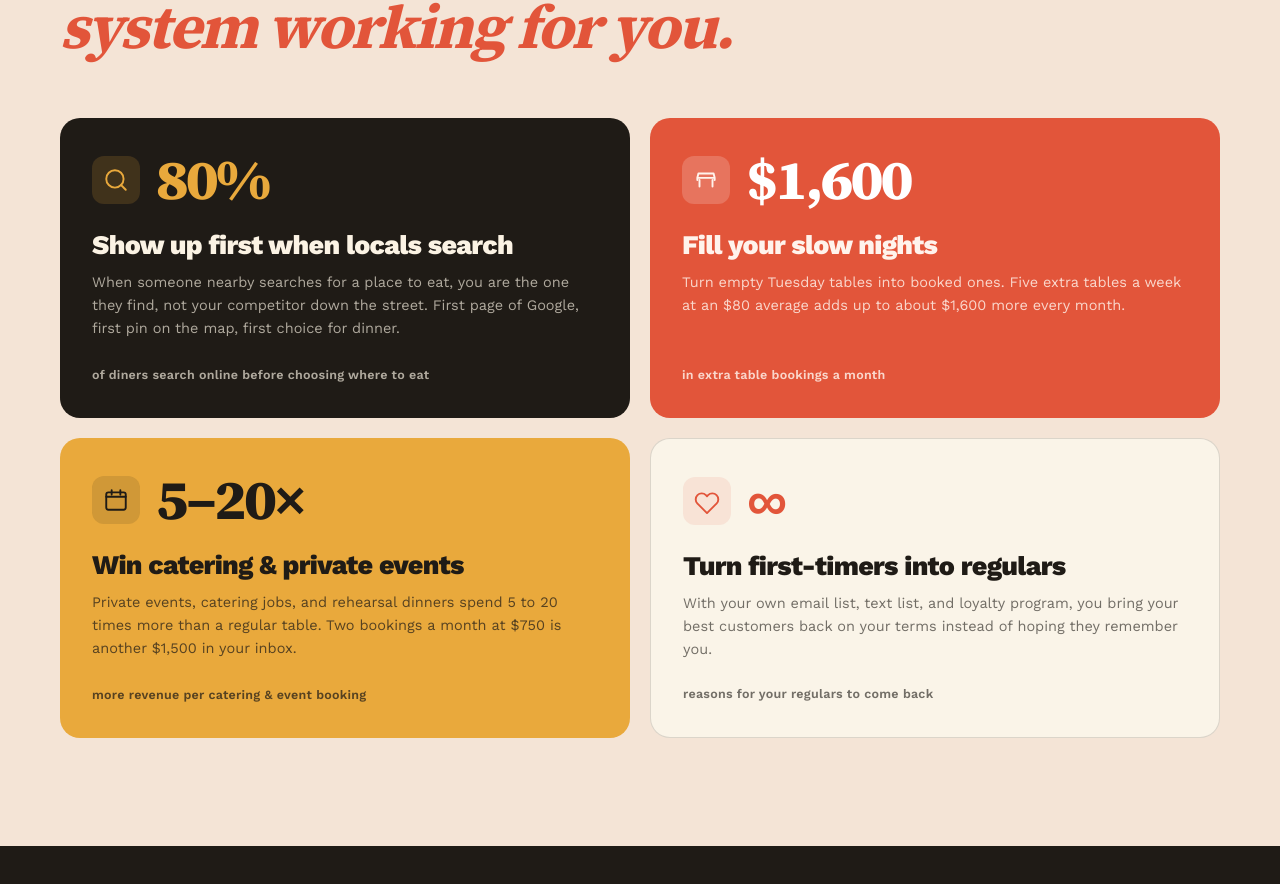
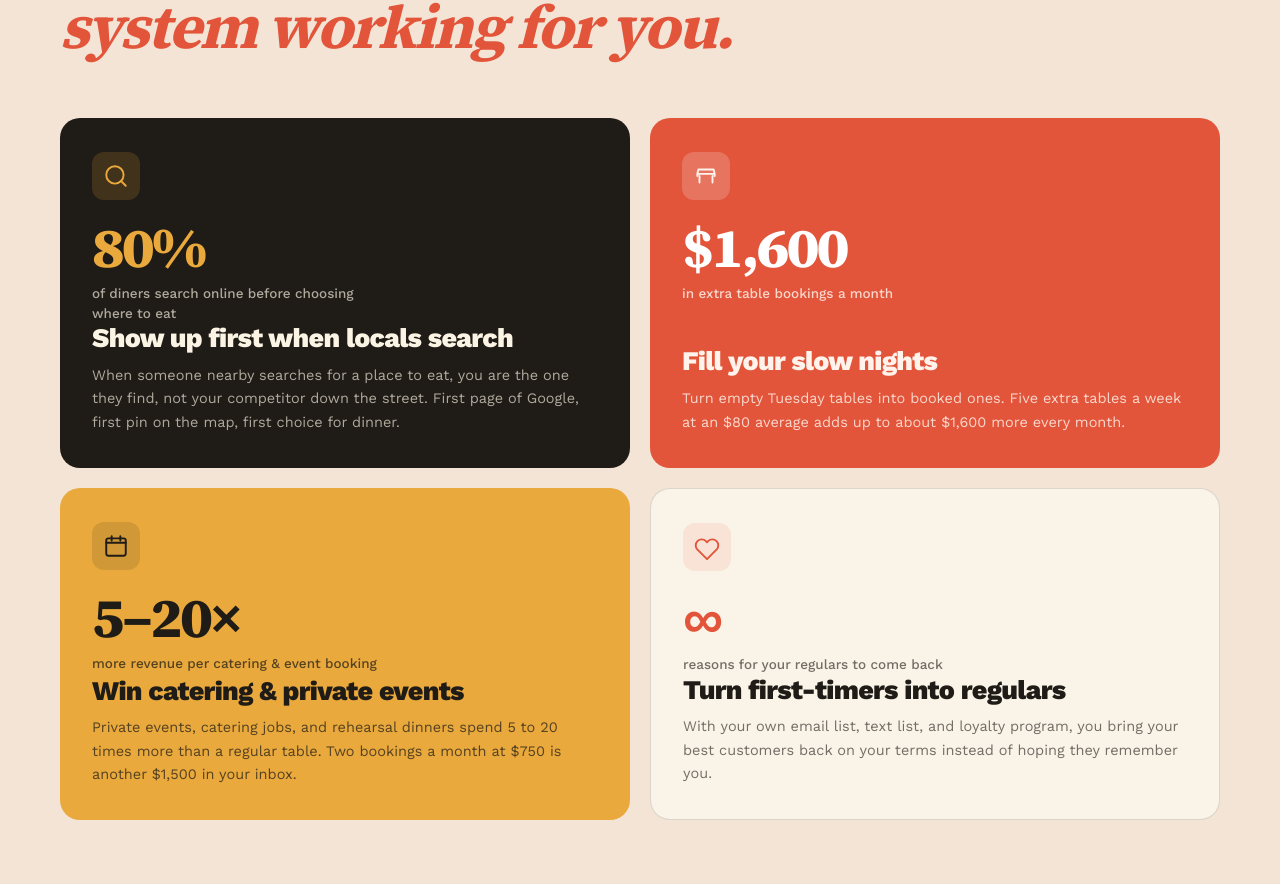
Before and after one commit to MainStreetGrowth/mainstreetgrowth, a Next.js app: page /outcomes in a window 1280 px wide. Shown: the part 1124-2008 px from the top of the page. Built offline with nearby package versions, Linux system fonts and the light colour scheme.

Commit message:
Outcomes tiles: keep stat number and its label together at top; heading/body at bottom

```diff
--- a/app/outcomes/page.tsx
+++ b/app/outcomes/page.tsx
@@ -237,9 +237,8 @@ export default function Outcomes() {
         minHeight: isMobile ? "auto" : 300,
         display: "flex", flexDirection: "column",
       }}>
-        <div style={{ display: "flex", alignItems: "center", gap: 16, marginBottom: 22 }}>
         <div style={{
-            width: 48, height: 48, borderRadius: 12, flexShrink: 0,
+          width: 48, height: 48, borderRadius: 12, flexShrink: 0, marginBottom: 20,
           display: "flex", alignItems: "center", justifyContent: "center",
           background: t.iconBg, color: t.iconColor,
         }}>
@@ -247,19 +246,16 @@ export default function Outcomes() {
         </div>
         <div className="font-display" style={{
           fontSize: "clamp(2.6rem,4.4vw,3.6rem)", fontWeight: 800,
-            color: t.stat, letterSpacing: "-0.045em", lineHeight: 1,
+          color: t.stat, letterSpacing: "-0.045em", lineHeight: 1, marginBottom: 8,
         }}>{o.stat}</div>
-        </div>
+        <div style={{
+          fontSize: 13.5, fontWeight: 500, color: t.sub, lineHeight: 1.45, maxWidth: 300,
+        }}>{o.statLabel}</div>
         <h3 style={{
           fontSize: "clamp(1.35rem,2.1vw,1.75rem)", fontWeight: 800,
-          color: t.text, letterSpacing: "-0.025em", lineHeight: 1.15, margin: "0 0 10px",
+          color: t.text, letterSpacing: "-0.025em", lineHeight: 1.15, margin: "auto 0 10px",
         }}>{o.title}</h3>
         <p style={{ fontSize: 14.5, lineHeight: 1.6, margin: 0, color: t.sub }}>{o.body}</p>
-        <div style={{
-          marginTop: "auto", paddingTop: 18,
-          fontSize: 12.5, fontWeight: 600, letterSpacing: "0.02em",
-          color: t.sub, lineHeight: 1.45,
-        }}>{o.statLabel}</div>
       </div>
     );
   };
```
Lines whose indentation alone changed are shown as unchanged.
